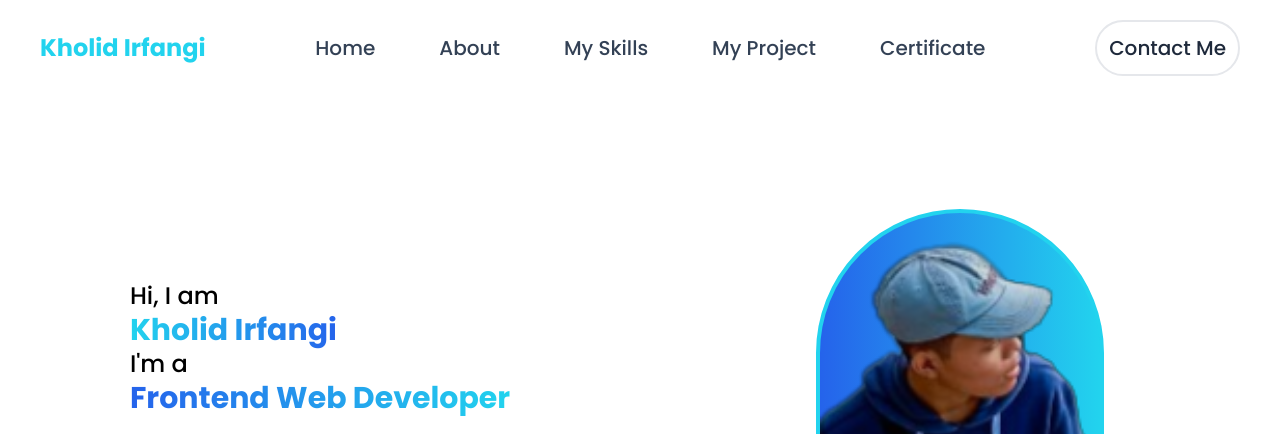
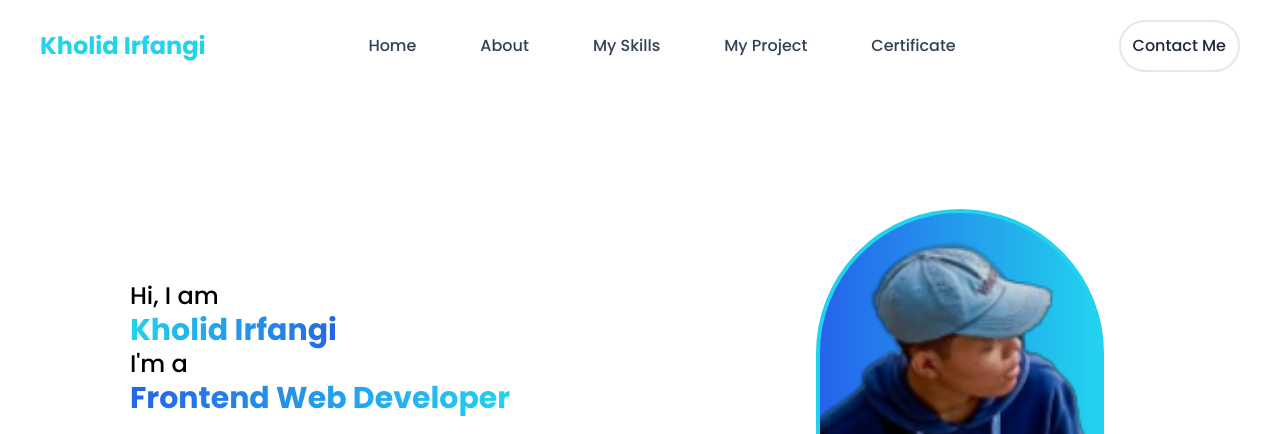
Before and after one commit to kholidirfangi/My-Portfolio, a website: page index.html in a window 1280 px wide. Shown: the top 434 px of the page. Drawn offline with nearby package versions, Linux system fonts and the light colour scheme.

Commit message:
update font size in navbar

```diff
--- a/index.html
+++ b/index.html
@@ -24,14 +24,14 @@
     <p class="font-bold text-cyan-400 text-center py-2 md:text-xl lg:py-0 lg:text-start lg:block lg:text-2xl ">Kholid Irfangi</p>
     <nav class="lg:block">
       <ul class="lg:flex lg:justify-between text-slate-700 font-medium">
-        <li class="py-3 px-5 lg:py-0 lg:px-8"><a class="nav-line relative md:text-xl" href="#home">Home</a></li>
-        <li class="py-3 px-5 lg:py-0 lg:px-8"><a class="nav-line relative md:text-xl" href="#about">About</a></li>
-        <li class="py-3 px-5 lg:py-0 lg:px-8"><a class="nav-line relative md:text-xl" href="#myskills">My Skills</a></li>
-        <li class="py-3 px-5 lg:py-0 lg:px-8"><a class="nav-line relative md:text-xl" href="#myproject">My Project</a></li>
-        <li class="py-3 px-5 lg:py-0 lg:px-8"><a class="nav-line relative md:text-xl" href="#certificate">Certificate</a></li>
+        <li class="py-3 px-5 lg:py-0 lg:px-8"><a class="nav-line relative md:text-lg" href="#home">Home</a></li>
+        <li class="py-3 px-5 lg:py-0 lg:px-8"><a class="nav-line relative md:text-lg" href="#about">About</a></li>
+        <li class="py-3 px-5 lg:py-0 lg:px-8"><a class="nav-line relative md:text-lg" href="#myskills">My Skills</a></li>
+        <li class="py-3 px-5 lg:py-0 lg:px-8"><a class="nav-line relative md:text-lg" href="#myproject">My Project</a></li>
+        <li class="py-3 px-5 lg:py-0 lg:px-8"><a class="nav-line relative md:text-lg" href="#certificate">Certificate</a></li>
       </ul>
     </nav>
-      <a class="btn-contact md:text-xl lg:block text-center mx-4 lg:mx-0 lg:w-auto p-3 rounded-full font-medium text-slate-800 transition duration-200 ease-in-out border-2 hover:outline-offset-4 hover:border-cyan-400 hover:bg-gradient-to-r hover:from-cyan-400 hover:to-blue-600 hover:text-white" href="#contact">Contact Me</a>
+      <a class="btn-contact md:text-lg lg:block text-center mx-4 lg:mx-0 lg:w-auto p-3 rounded-full font-medium text-slate-800 transition duration-200 ease-in-out border-2 hover:outline-offset-4 hover:border-cyan-400 hover:bg-gradient-to-r hover:from-cyan-400 hover:to-blue-600 hover:text-white" href="#contact">Contact Me</a>
   </div>
  </header>
  <main>
```
